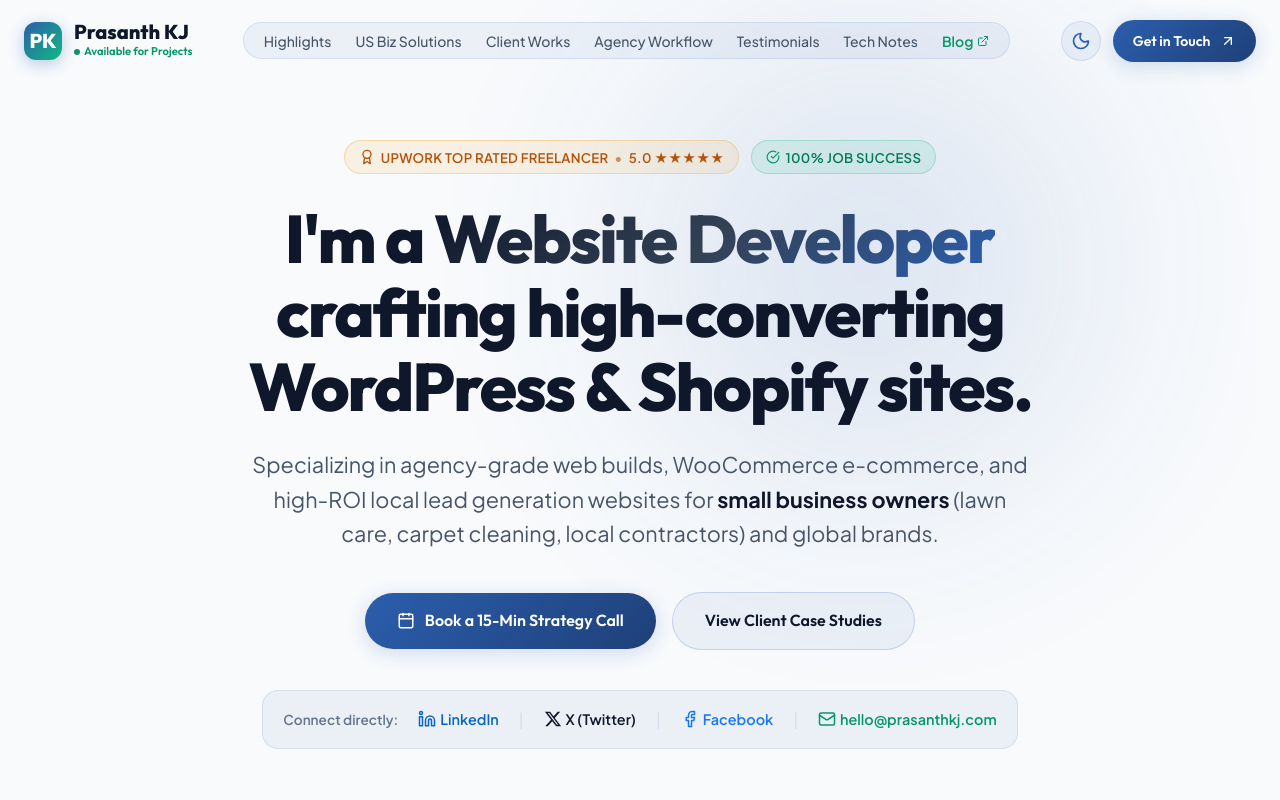
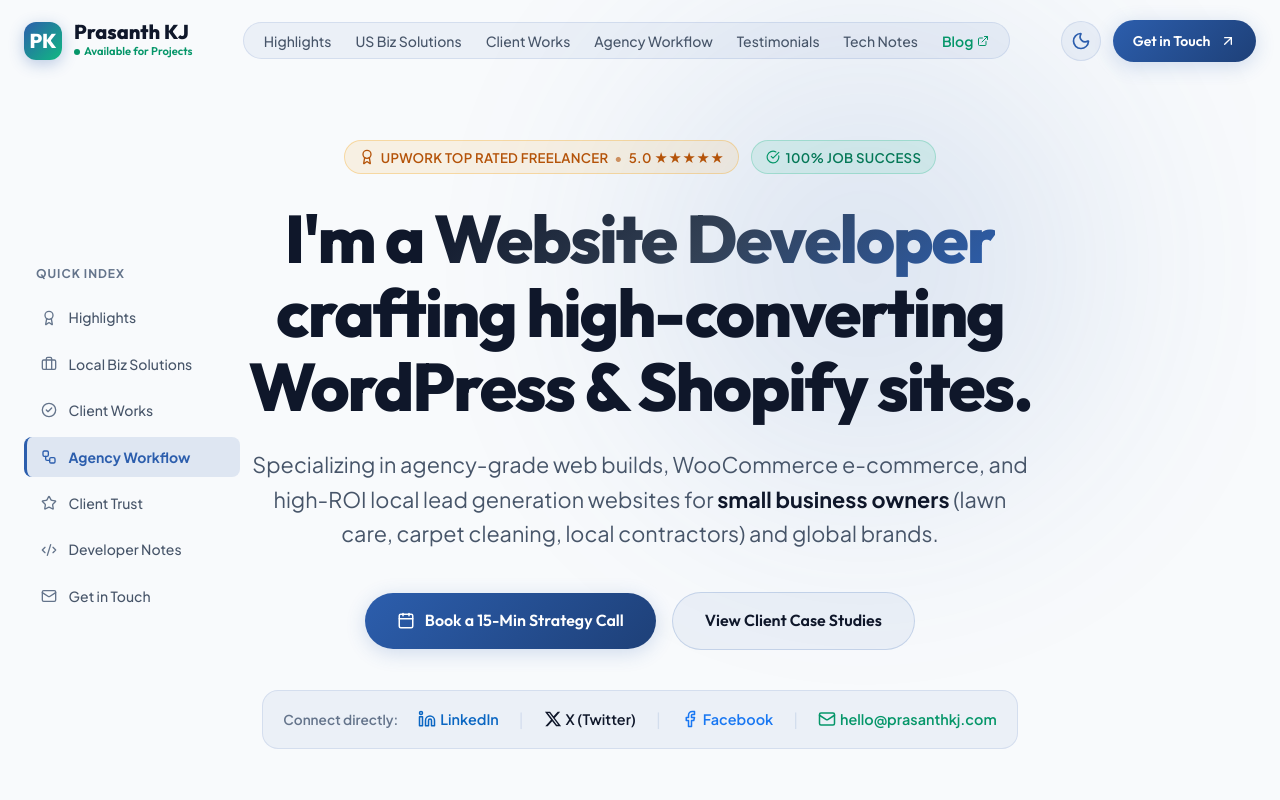
Before and after one commit to PrasanthKJ/prasanthkj_com, a React (Vite) app: page / in a window 1280 px wide. Shown: the top 800 px of the page. Built offline with nearby package versions, Linux system fonts and the light colour scheme.

Commit message:
updated the sidebar viewed only after content scrolled 50% of the page and the sidebar comes like scrolling in a short from down

```diff
--- a/src/App.jsx
+++ b/src/App.jsx
@@ -33,14 +33,13 @@
 
       {/* Main Page Layout Container */}
       <div className="container" style={{ flex: 1 }}>
-        {/* Centered Full-Width Hero Section */}
-        <Hero />
-
-        {/* Scroll Layout: Sticky Side Index Navigator & Content Grid */}
         <div className="page-wrapper">
+          {/* Sticky Side Index Navigator (Pinned at top: 100px) */}
           <SidebarNav />
 
+          {/* Main Content Area */}
           <main className="main-content">
+            <Hero />
             <Highlights />
             <WebSolutions />
             <Projects />
--- a/src/components/Hero.jsx
+++ b/src/components/Hero.jsx
@@ -7,6 +7,7 @@
   return (
     <section
       id="hero"
+      className="hero-full-centered"
       style={{
         paddingTop: '140px',
         paddingBottom: '60px',
@@ -85,7 +86,7 @@
           </a>
         </div>
 
-        {/* Social Icons & Direct Contact Row (Original Box Style with radius-md) */}
+        {/* Social Icons & Direct Contact Row (Box Style with radius-md) */}
         <div
           style={{
             display: 'flex',
--- a/src/components/SidebarNav.jsx
+++ b/src/components/SidebarNav.jsx
@@ -17,14 +17,19 @@
 
   useEffect(() => {
     const handleScroll = () => {
+      const highlightsEl = document.getElementById('highlights');
       const heroEl = document.getElementById('hero');
-      const heroHeight = heroEl ? heroEl.offsetHeight : 400;
 
-      // Show sidebar only after scrolling below the Hero section
-      if (window.scrollY > heroHeight - 150) {
-        setIsVisible(true);
+      if (highlightsEl) {
+        const highlightsTop = highlightsEl.offsetTop;
+        // Trigger sidebar fade-in when the Highlights section reaches 50% from the bottom of the viewport
+        const triggerPoint = highlightsTop - window.innerHeight * 0.5;
+        setIsVisible(window.scrollY >= triggerPoint);
+      } else if (heroEl) {
+        const triggerPoint = heroEl.offsetTop + heroEl.offsetHeight - window.innerHeight * 0.5;
+        setIsVisible(window.scrollY >= triggerPoint);
       } else {
-        setIsVisible(false);
+        setIsVisible(window.scrollY > 300);
       }
 
       // Track active section for highlights & below
@@ -60,9 +65,9 @@
         justifyContent: 'center',
         flexShrink: 0,
         opacity: isVisible ? 1 : 0,
-        transform: isVisible ? 'translateY(0)' : 'translateY(12px)',
+        transform: isVisible ? 'translateY(0)' : 'translateY(60px)',
         pointerEvents: isVisible ? 'auto' : 'none',
-        transition: 'opacity 0.35s cubic-bezier(0.16, 1, 0.3, 1), transform 0.35s cubic-bezier(0.16, 1, 0.3, 1)',
+        transition: 'opacity 0.45s cubic-bezier(0.16, 1, 0.3, 1), transform 0.45s cubic-bezier(0.16, 1, 0.3, 1)',
       }}
     >
       <div
--- a/src/styles/index.css
+++ b/src/styles/index.css
@@ -202,6 +202,14 @@
   min-width: 0;
 }
 
+/* Full-width Centered Hero inside main-content layout */
+@media (min-width: 1201px) {
+  .hero-full-centered {
+    margin-left: -240px;
+    width: calc(100% + 240px);
+  }
+}
+
 /* Glassmorphic Card Surface */
 .glass-card {
   background: var(--bg-card);
```
